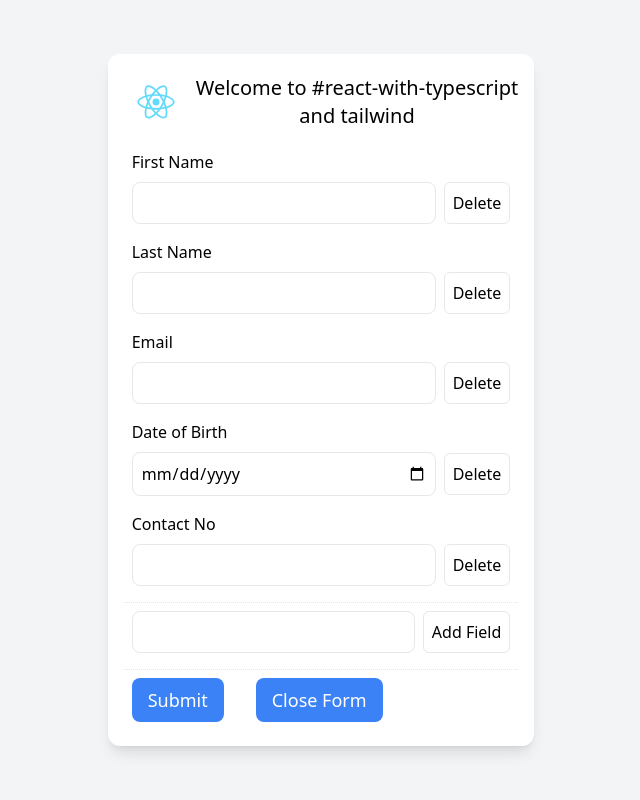
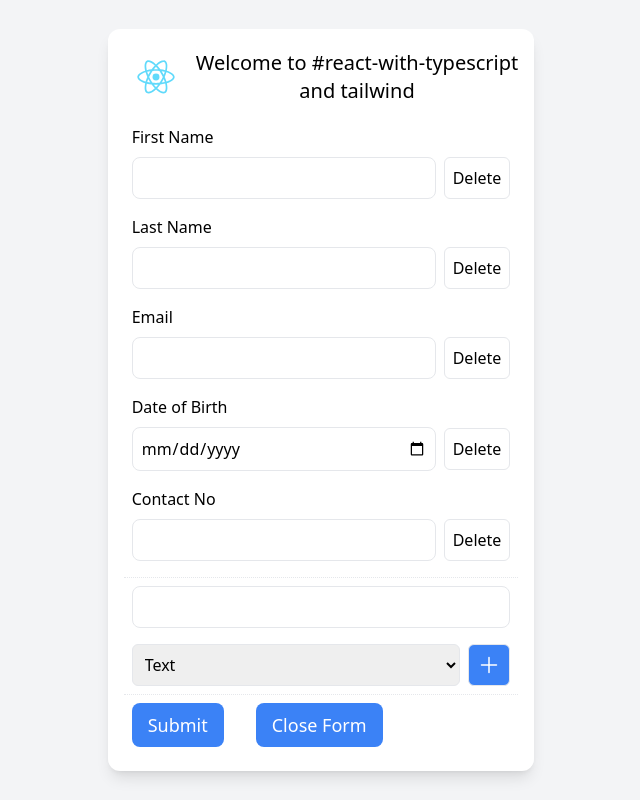
Before and after one commit to Susan-Khadka/wd301, a React (Create React App) app: page / in a window 1280 px wide. Both pictures are taken after a click on the button "Open Form". Shown: the whole page, without its empty margins (319-959 px from the left). Built offline with nearby package versions, Linux system fonts and the light colour scheme.

Commit message:
Build a dynamic form

```diff
--- a/src/components/Form.tsx
+++ b/src/components/Form.tsx
@@ -13,6 +13,7 @@ function Form(props: { closeForm: () => void }) {
   const [fields, setFields] = useState([...formFields]);
 
   const [newField, setNewField] = useState("");
+  const [fieldType, setFieldType] = useState("text");
   const handleSubmit = (event: FormEvent) => {
     event.preventDefault();
     console.log("Form Submitted");
@@ -24,10 +25,11 @@ function Form(props: { closeForm: () => void }) {
       {
         id: Number(new Date()),
         label: newField,
-        type: "text",
+        type: fieldType,
       },
     ]);
     setNewField("");
+    setFieldType("text");
   };
 
   const removeField = (id: number) => {
@@ -51,16 +53,49 @@ function Form(props: { closeForm: () => void }) {
           })}
         </form>
       </div>
-      <div className="flex gap-2 items-baseline px-2">
+      <div className="flex-col gap-2 items-baseline px-2">
         <input
           value={newField}
           onChange={(event) => setNewField(event.target.value)}
-          className="border border-gray-200 rounded-lg p-2 mt-2 mb-4 flex-1"
+          className="border w-full border-gray-200 rounded-lg p-2 mt-2 mb-4 flex-1"
           type="text"
         />
-        <button onClick={addField} className="px-2 py-2 border rounded-md">
-          Add Field
-        </button>
+        <div className="flex gap-2 mb-2">
+          <select
+            value={fieldType}
+            onChange={(event) => setFieldType(event.target.value)}
+            className="p-2 border rounded-md w-11/12"
+            name="type"
+            id="type"
+          >
+            <option value="text">Text</option>
+            <option value="email">Email</option>
+            <option value="date">Date</option>
+            <option value="tel">Phone</option>
+            <option value="number">Number</option>
+            <option value="password">Password</option>
+            <option value="textarea">Textarea</option>
+          </select>
+          <button
+            onClick={addField}
+            className="px-2 py-2 border flex justify-center rounded-md flex-1 bg-blue-500 text-white"
+          >
+            <svg
+              xmlns="http://www.w3.org/2000/svg"
+              fill="none"
+              viewBox="0 0 24 24"
+              strokeWidth={1.5}
+              stroke="currentColor"
+              className="w-6 h-6"
+            >
+              <path
+                strokeLinecap="round"
+                strokeLinejoin="round"
+                d="M12 4.5v15m7.5-7.5h-15"
+              />
+            </svg>
+          </button>
+        </div>
       </div>
       <div className="flex gap-x-4">
         <button
```
